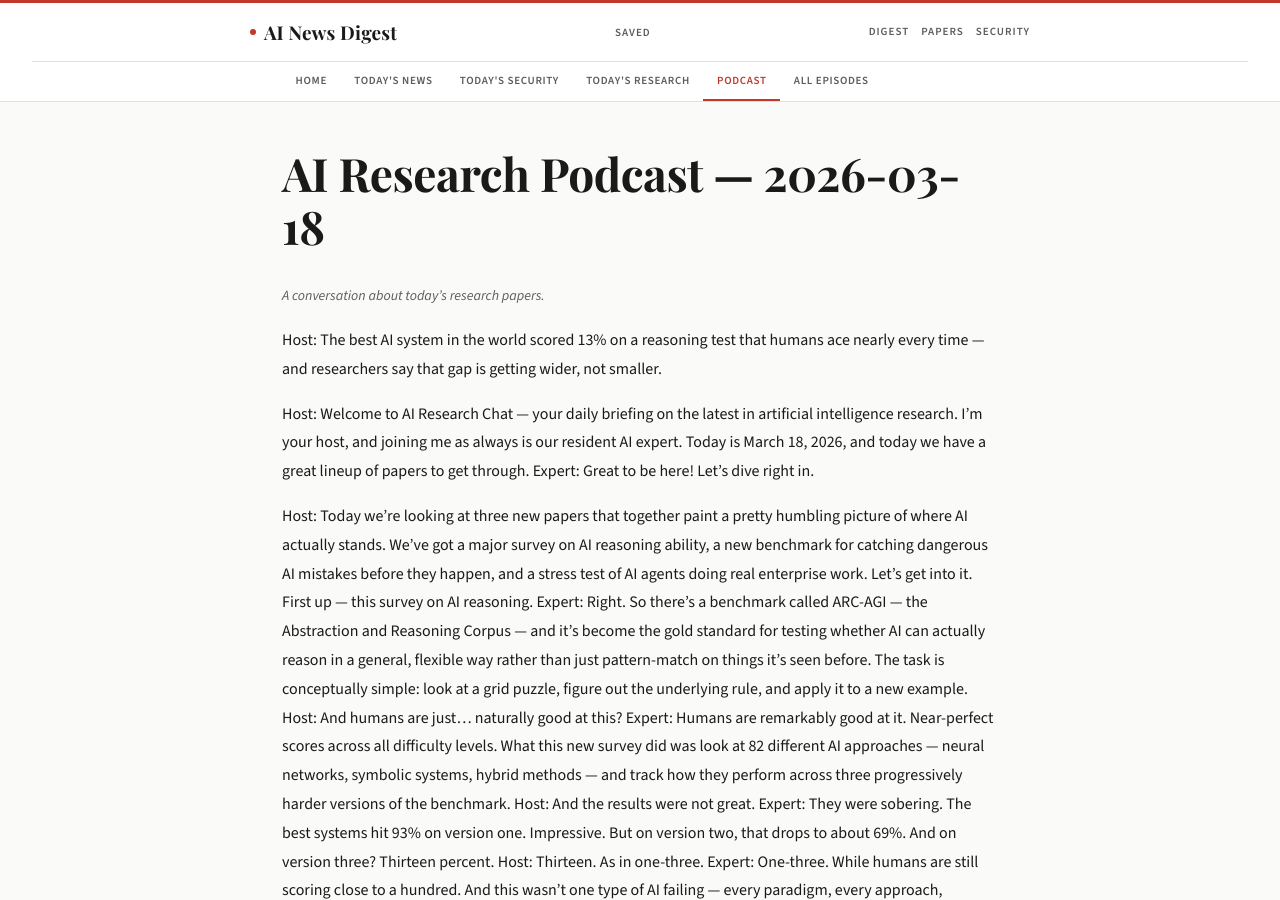
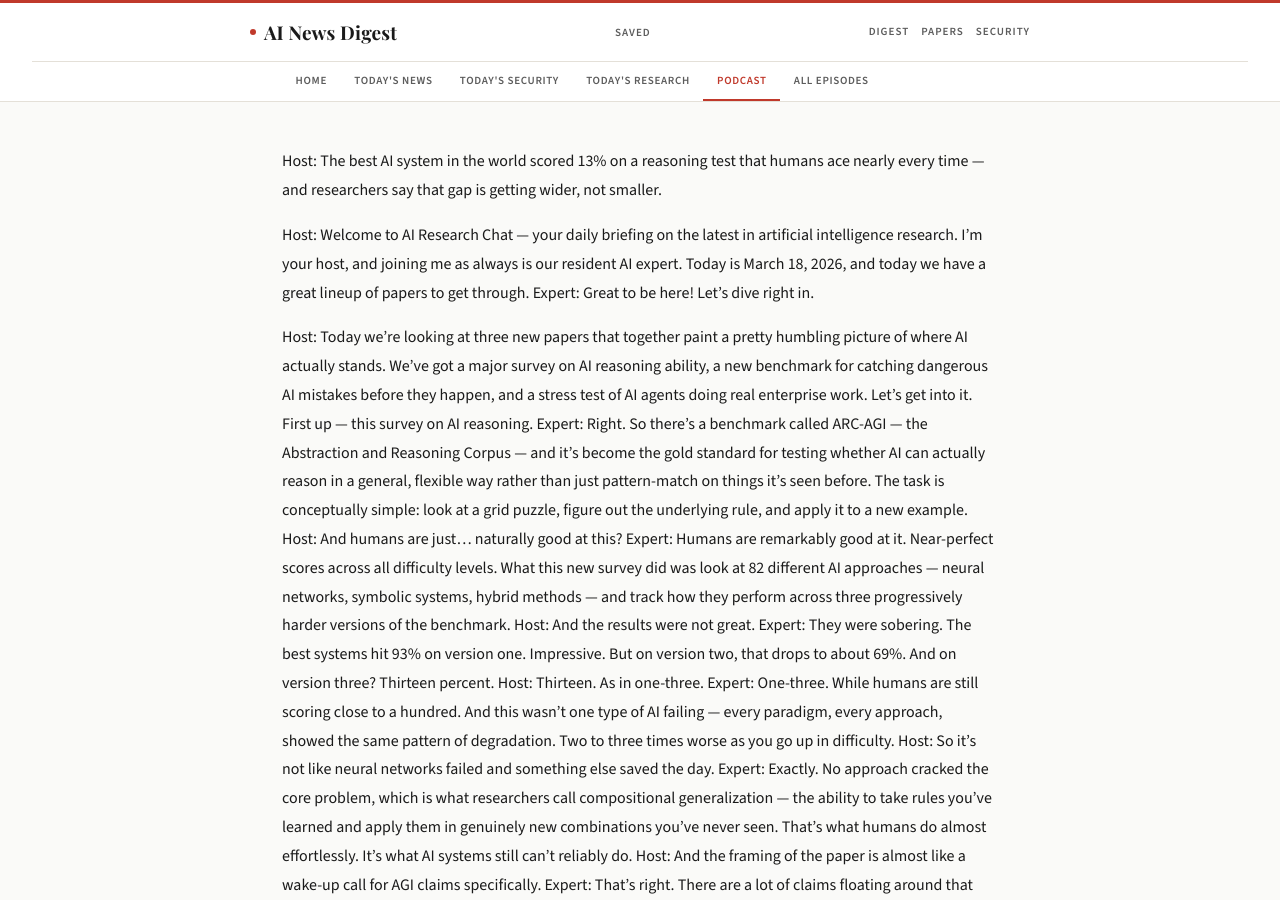
Before and after one commit to eddyariki/news-feed-digest, a Jekyll site: the page built from 2026-03-18/podcast.md, in a window 1280 px wide and 900 px high. Built offline with Jekyll 4.4.1, drawn with Linux system fonts in a browser that asks for light colours; some web fonts are replaced; our own code applies the rules of GitHub Pages for plain Markdown files.

Commit message:
Add digest for 2026-03-18

```diff
--- a/2026-03-18/podcast.md
+++ b/2026-03-18/podcast.md
@@ -1,11 +1,3 @@
----
-layout: default
-title: "AI Research Podcast — 2026-03-18"
----
-# AI Research Podcast — 2026-03-18
-
-*A conversation about today's research papers.*
-
 Host: The best AI system in the world scored 13% on a reasoning test that humans ace nearly every time — and researchers say that gap is getting wider, not smaller.
 
 Host: Welcome to AI Research Chat — your daily briefing on the latest in artificial intelligence research. I'm your host, and joining me as always is our resident AI expert. Today is March 18, 2026, and today we have a great lineup of papers to get through.
```
